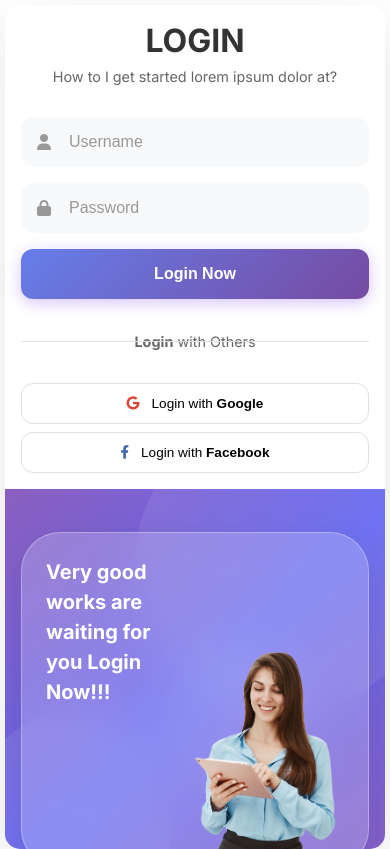
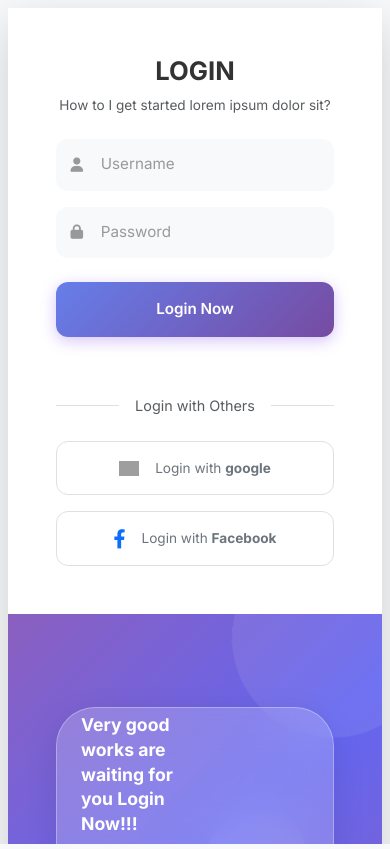
Before and after one commit to indhumohan17/login-page, a plain HTML site: page index.html in a window 390 px wide. Drawn offline with nearby package versions, Linux system fonts and the light colour scheme; grey boxes are pictures that could not be loaded.

Commit message:
first commit

```diff
--- a/index.html
+++ b/index.html
@@ -4,74 +4,103 @@
     <meta charset="UTF-8">
     <meta name="viewport" content="width=device-width, initial-scale=1.0">
     <title>Login Page</title>
+    <!-- Bootstrap CSS -->
+    <link href="https://cdn.jsdelivr.net/npm/bootstrap@5.3.0/dist/css/bootstrap.min.css" rel="stylesheet">
+    <!-- Font Awesome -->
+    <link href="https://cdnjs.cloudflare.com/ajax/libs/font-awesome/6.0.0/css/all.min.css" rel="stylesheet">
+    <!-- Google Fonts -->
+    <link href="https://fonts.googleapis.com/css2?family=Inter:wght@400;500;600;700&display=swap" rel="stylesheet">
+    <!-- Custom CSS -->
     <link rel="stylesheet" href="style.css">
-    <link href="https://cdnjs.cloudflare.com/ajax/libs/font-awesome/6.0.0/css/all.min.css" rel="stylesheet">
-    <link href="https://fonts.googleapis.com/css2?family=Inter:wght@400;500;600;700&display=swap" rel="stylesheet">
 </head>
 <body>
-    <div class="container">
-        <!-- Left Section -->
-        <div class="left-section">
-            <div class="login-form">
-                <h1 class="login-title">LOGIN</h1>
-                <p class="login-subtitle">How to I get started lorem ipsum dolor at?</p>
-
-                <form class="form">
-                    <div class="input-group">
-                        <i class="fas fa-user input-icon"></i>
-                        <input type="text" placeholder="Username" class="input-field">
+    <div class="container-fluid vh-100 p-10">
+        <div class="row h-105 bg-white rounded- shadow-lg overflow-hidden">
+            <!-- Left Section - Login Form -->
+            <div class="col-lg-6 d-flex align-items-center justify-content-center p-5">
+                <div class="w-100" style="max-width: 400px;">
+                    <!-- Login Title -->
+                    <div class="text-center mb-4">
+                        <h1 class="login-title fw-bold mb-2">LOGIN</h1>
+                        <p class="login-subtitle text-muted mb-4">How to I get started lorem ipsum dolor sit?</p>
                     </div>
 
-                    <div class="input-group">
-                        <i class="fas fa-lock input-icon"></i>
-                        <input type="password" placeholder="Password" class="input-field">
+                    <!-- Login Form -->
+                    <form>
+                        <!-- Username Input -->
+                        <div class="input-group-custom mb-3">
+                            <i class="fas fa-user position-absolute input-icon"></i>
+                            <input type="text" class="form-control custom-input" placeholder="Username" required>
                         </div>
 
-                    <button type="submit" class="login-btn">Login Now</button>
+                        <!-- Password Input -->
+                        <div class="input-group-custom mb-4">
+                            <i class="fas fa-lock position-absolute input-icon"></i>
+                            <input type="password" class="form-control custom-input" placeholder="Password" required>
+                        </div>
+
+                        <!-- Login Button -->
+                        <button type="submit" class="btn btn-gradient w-100 py-3 mb-4 fw-semibold">
+                            Login Now
+                        </button>
                     </form>
 
-                <div class="divider">
-                    <span class="divider-text"><b>Login</b>  with Others</span>
+                    <!-- Divider -->
+                    <div class="divider-container text-center mb-4">
+                        <div class="divider-line"></div>
+                        <span class="divider-text bg-white px-3 text-muted">Login with Others</span>
                     </div>
 
-                <div class="social-buttons">
-                    <button class="social-btn google-btn">
-                        <i class="fab fa-google"></i>
-                        <span>Login with <b>Google</b></span>
+                    <!-- Social Login Buttons -->
+                    <div class="d-grid gap-3">
+                        <!-- Google Login -->
+                        <button class="btn btn-outline-secondary social-btn py-3 d-flex align-items-center justify-content-center">
+                            <img src="https://developers.google.com/identity/images/g-logo.png" alt="Google" width="20" height="20" class="me-3">
+                            <span>Login with <strong>google</strong></span>
                         </button>
 
-                    <button class="social-btn facebook-btn">
-                        <i class="fab fa-facebook-f"></i>
-                        <span>Login with <b>Facebook</b></span>
+                        <!-- Facebook Login -->
+                        <button class="btn btn-outline-secondary social-btn py-3 d-flex align-items-center justify-content-center">
+                            <i class="fab fa-facebook-f text-primary me-3" style="font-size: 1.2rem;"></i>
+                            <span>Login with <strong>Facebook</strong></span>
                         </button>
                     </div>
                 </div>
             </div>
 
-        <!-- Right Section -->
-        <div class="right-section">
+            <!-- Right Section - Promotional Content -->
+            <div class="col-lg-6 gradient-bg d-flex align-items-center justify-content-center position-relative p-5">
+                <!-- Abstract Shapes -->
                 <div class="abstract-shapes">
                     <div class="shape shape-1"></div>
                     <div class="shape shape-2"></div>
                     <div class="shape shape-3"></div>
                 </div>
 
-            <div class="content-overlay">
-                <!-- Lightning Bolt Icon -->
-                <div class="lightning-icon">
-                    <i class="fas fa-bolt"></i>
+                <!-- Content Container -->
+                <div class="content-overlay d-flex flex-column justify-content-center position-relative">
+                    <!-- Promotional Text -->
+                    <h2 class="promo-text text-white fw-bold mb-4" style="margin-top: -10rem;" >
+                        Very good<br> works are <br> waiting for <br> you Login <br> Now!!!
+                    </h2>
+
+                    <!-- Woman Image Container -->
+                    <div class="image-container position-absolute d-flex justify-content-end">
+                        <img src="women with tab 1.png"
+                             alt="Professional woman holding a tablet, smiling while looking at the device"
+                             class="woman-image">
+                    </div>
                 </div>
 
-                <div class="text-content">
-                    <h2 class="overlay-text">Very good <br> works are <br> waiting for <br> you Login <br> Now!!!</h2>
-                </div>
-                <div class="image-container">
-                    <img src="women with tab 1.png"
-                         alt="Professional woman in light blue shirt holding a tablet, smiling while looking at the device"
-                         class="woman-image">
+                <!-- Lightning Icon -->
+                <div class="lightning-icon position-absolute">
+                    <i class="fas fa-bolt text-warning"></i>
                 </div>
             </div>
         </div>
     </div>
+
+    <!-- Bootstrap JS -->
+    <script src="https://cdn.jsdelivr.net/npm/bootstrap@5.3.0/dist/js/bootstrap.bundle.min.js"></script>
 </body>
 </html>
--- a/style.css
+++ b/style.css
@@ -1,120 +1,76 @@
-* {
-    margin: 0;
-    padding: 0;
-    box-sizing: border-box;
+/* Custom CSS for Bootstrap Login Page */
+body {
+    font-family: 'Inter', sans-serif;
+    background-color: #f8f9fa;
 }
 
-body {
-    font-family: 'Inter', sans-serif;
-    height: 100vh;
-    overflow: hidden;
-}
-
-.container {
-    display: flex;
-    height: 100vh;
-    position: relative;
-    border-radius: 20px;
-    overflow: hidden;
-    margin: 10px;
-    box-shadow: 0 20px 60px rgba(0, 0, 0, 0.1);
-}
-
-/* Left Section */
-.left-section {
-    flex: 1;
-    background: white;
-    display: flex;
-    align-items: center;
-    justify-content: center;
-    padding: 2rem;
-}
-
-.login-form {
-    width: 100%;
-    max-width: 400px;
-}
-
+/* Login Form Styles */
 .login-title {
     font-size: 2.5rem;
-    font-weight: 700;
     color: #333;
-    text-align: center;
-    margin-bottom: 0.5rem;
 }
 
 .login-subtitle {
-    color: #666;
-    text-align: center;
-    margin-bottom: 2rem;
     font-size: 0.9rem;
 }
 
-.form {
-    margin-bottom: 1.5rem;
-}
-
-.input-group {
+.input-group-custom {
     position: relative;
-    margin-bottom: 1rem;
 }
 
 .input-icon {
-    position: absolute;
     left: 1rem;
     top: 50%;
     transform: translateY(-50%);
     color: #999;
     font-size: 1rem;
+    z-index: 10;
 }
 
-.input-field {
+.custom-input {
+    background-color: #f8f9fa;
+    border: none;
+    border-radius: 12px;
+    padding: 1rem 1rem 1rem 3rem;
+    font-size: 1rem;
+    transition: all 0.3s ease;
     width: 100%;
-    padding: 1rem 1rem 1rem 3rem;
-    border: none;
-    background: #f8f9fa;
-    border-radius: 12px;
-    font-size: 1rem;
-    outline: none;
-    transition: all 0.3s ease;
 }
 
-.input-field:focus {
-    background: #f0f0f0;
+.custom-input:focus {
+    background-color: #f0f0f0;
     box-shadow: 0 0 0 3px rgba(124, 58, 237, 0.1);
+    border: none;
+    outline: none;
 }
 
-.input-field::placeholder {
+.custom-input::placeholder {
     color: #999;
 }
 
-.login-btn {
-    width: 100%;
-    padding: 1rem;
+.btn-gradient {
     background: linear-gradient(135deg, #667eea 0%, #764ba2 100%);
-    color: white;
     border: none;
     border-radius: 12px;
+    color: white;
     font-size: 1rem;
-    font-weight: 600;
-    cursor: pointer;
     transition: all 0.3s ease;
     box-shadow: 0 4px 15px rgba(124, 58, 237, 0.3);
 }
 
-.login-btn:hover {
+.btn-gradient:hover {
     transform: translateY(-2px);
     box-shadow: 0 6px 20px rgba(124, 58, 237, 0.4);
+    color: white;
 }
 
-.divider {
+/* Divider Styles */
+.divider-container {
     position: relative;
-    text-align: center;
     margin: 2rem 0;
 }
 
-.divider::before {
-    content: '';
+.divider-line {
     position: absolute;
     top: 50%;
     left: 0;
@@ -124,63 +80,42 @@ body {
 }
 
 .divider-text {
-    background: white;
-    padding: 0 1rem;
-    color: #666;
     font-size: 0.9rem;
+    position: relative;
+    z-index: 10;
 }
 
-.social-buttons {
-    display: flex;
-    flex-direction: column;
-    gap: 0.75rem;
-}
-
+/* Social Button Styles */
 .social-btn {
-    display: flex;
-    align-items: center;
-    justify-content: center;
-    gap: 0.75rem;
-    padding: 0.875rem;
-    border: 1px solid #e0e0e0;
     border-radius: 12px;
-    background: white;
-    cursor: pointer;
     transition: all 0.3s ease;
     font-size: 0.9rem;
+    border: 1px solid #e0e0e0;
+    background: white;
 }
 
 .social-btn:hover {
     transform: translateY(-1px);
     box-shadow: 0 4px 12px rgba(0, 0, 0, 0.1);
+    background: white;
+    border-color: #d0d0d0;
 }
 
-.google-btn i {
-    color: #db4437;
+/* Right Section - Gradient Background */
+.gradient-bg {
+    background: linear-gradient(135deg, #8B5FBF 0%, #6366F1 50%, #8B5FBF 100%);
+    overflow: hidden;
+    min-height: 100vh;
 }
 
-.facebook-btn i {
-    color: #4267b2;
-}
-
-/* Right Section */
-.right-section {
-    flex: 1;
-    background: linear-gradient(135deg, #8B5FBF 0%, #6366F1 50%, #8B5FBF 100%);
-    position: relative;
-    display: flex;
-    align-items: center;
-    justify-content: center;
-    padding: 2rem;
-    overflow: hidden;
-}
-
+/* Abstract Shapes */
 .abstract-shapes {
     position: absolute;
     top: 0;
     left: 0;
     right: 0;
     bottom: 0;
+    pointer-events: none;
 }
 
 .shape {
@@ -214,10 +149,15 @@ body {
 }
 
 @keyframes float {
-    0%, 100% { transform: translateY(0px) rotate(0deg); }
-    50% { transform: translateY(-30px) rotate(5deg); }
+    0%, 100% {
+        transform: translateY(0px) rotate(0deg);
+    }
+    50% {
+        transform: translateY(-30px) rotate(5deg);
+    }
 }
 
+/* Content Overlay */
 .content-overlay {
     background: rgba(255, 255, 255, 0.2);
     backdrop-filter: blur(20px);
@@ -229,14 +169,13 @@ body {
     box-shadow: 0 8px 32px rgba(0, 0, 0, 0.1);
     border: 1px solid rgba(255, 255, 255, 0.3);
     position: relative;
+    z-index: 2;
 }
 
-/* Lightning Icon inside overlay */
+/* Lightning Icon */
 .lightning-icon {
-    position: absolute;
     bottom: 2rem;
-    top: 22.3rem;
-    right: 24.5rem;
+    right: -1.5rem;
     width: 50px;
     height: 50px;
     background: white;
@@ -245,61 +184,71 @@ body {
     align-items: center;
     justify-content: center;
     box-shadow: 0 4px 20px rgba(0, 0, 0, 0.15);
+    z-index: 3;
 }
 
 .lightning-icon i {
+    font-size: 1.25rem;
     color: #fbbf24;
-    font-size: 1.25rem;
 }
 
-.overlay-text {
-    color: white;
+/* Promotional Text */
+.promo-text {
     font-size: 1.75rem;
-    font-weight: 700;
+    line-height: 1.5;
     margin-bottom: 1.5rem;
-    line-height: 1.5;
+    z-index: 2;
+    position: relative;
 }
 
+/* Woman Image */
 .image-container {
-    display: flex;
-    justify-content: center;
-    margin-top: 1rem;
-}
-
-.woman-image {
-    position: absolute;
     bottom: 0;
     right: 0;
     left: 0;
     margin: auto;
+    z-index: 1;
+}
+
+.woman-image {
     width: 200%;
-    max-height: 100%;
-    object-fit: cover;
     max-width: 680px;
     height: auto;
+    object-fit: cover;
+    border-radius: 16px;
     margin-top: -14.6rem;
     margin-right: -5rem;
-    border-radius: 16px;
-
 }
 
-/* Responsive Design */
-@media (max-width: 768px) {
-    .container {
-        flex-direction: column;
-        overflow-y: auto;
-        margin: 5px;
-        border-radius: 15px;
+/* Container rounded corners */
+.rounded-4 {
+    border-radius: 1.5rem !important;
+}
+
+/* Enhanced Responsive Design */
+@media (max-width: 1199.98px) {
+    .content-overlay {
+        max-width: 380px;
+        padding: 2.2rem;
     }
 
-    .left-section,
-    .right-section {
-        flex: none;
-        min-height: 50vh;
+    .promo-text {
+        font-size: 1.6rem;
     }
 
-    .login-form {
-        max-width: 350px;
+    .woman-image {
+        max-width: 600px;
+        margin-top: -13rem;
+    }
+}
+
+@media (max-width: 991.98px) {
+    .row {
+        flex-direction: column;
+    }
+
+    .gradient-bg {
+        min-height: 60vh;
     }
 
     .login-title {
@@ -309,83 +258,205 @@ body {
     .content-overlay {
         max-width: 350px;
         padding: 2rem;
+        height: auto;
+        min-height: 400px;
+        margin: 2rem auto;
     }
 
-    .overlay-text {
+    .promo-text {
         font-size: 1.5rem;
+        margin-bottom: 2rem;
+
     }
 
     .woman-image {
         max-width: 380px;
         margin-top: -10rem;
         margin-right: 0;
-        margin-left: 0;
-        position: absolute;
-        bottom: 0;
-        right: 0;
-        left: 0;
-        margin: auto;
+        width: 150%;
     }
 
     .lightning-icon {
         bottom: 1.5rem;
-        left: 1.5rem;
+        right: 1.5rem;
         width: 45px;
         height: 45px;
     }
+
+    .col-lg-6:first-child {
+        order: 1;
+    }
+
+    .col-lg-6:last-child {
+        order: 2;
+    }
 }
 
-@media (max-width: 480px) {
-    .left-section,
-    .right-section {
+@media (max-width: 767.98px) {
+    .container-fluid {
         padding: 1rem;
-        position: relative;
-        overflow: hidden;
-        z-index: 1;
-
-        /* Add any additional styles here */
-        .woman-image {
-            max-width: 100%;
-            margin-top: -10rem;
-            width: 200%;
-            margin-right: 0;
-            margin-left: 0;
-            position: absolute;
-            bottom: 0;
-            right: 0;
-            left: 0;
-            margin: auto;
-        }
     }
 
-    .login-form {
-        max-width: 100%;
+    .login-title {
+        font-size: 1.8rem;
     }
 
-    .social-buttons {
-        gap: 0.5rem;
+    .custom-input {
+        padding: 0.9rem 0.9rem 0.9rem 2.8rem;
+        font-size: 0.95rem;
     }
 
-    .social-btn {
-        padding: 0.75rem;
+    .input-icon {
+        left: 0.9rem;
+        font-size: 0.9rem;
+    }
+
+    .btn-gradient {
+        padding: 0.8rem 1rem;
+        font-size: 0.95rem;
+    }
+
+    .content-overlay {
+        max-width: 520px;
+        padding: 1.8rem;
+        min-height: 550px;
+    }
+
+    .promo-text {
+        font-size: 2.5rem;
+
+    }
+
+    .woman-image {
+        max-width: 700px;
+        margin-top: -8rem;
+        margin-right: -5rem;
+        width: 200%;
+    }
+}
+
+@media (max-width: 575.98px) {
+    .container-fluid {
+        padding: 0.5rem;
+    }
+
+    .row {
+        margin: 0;
+    }
+
+    .col-lg-6 {
+        padding: 1.5rem;
+    }
+
+    .login-title {
+        font-size: 1.6rem;
+    }
+
+    .login-subtitle {
         font-size: 0.85rem;
     }
 
     .content-overlay {
         padding: 1.5rem;
+        min-height: 320px;
+        max-width: 280px;
     }
 
-    .overlay-text {
-        font-size: 1.25rem;
+    .promo-text {
+        font-size: 1.1rem;
+        line-height: 1.4;
     }
+
     .woman-image {
-        max-width: 250px;
-        margin-top: -8rem;
-        margin-right: 0;
-        position: absolute;
-        bottom: 0;
-        right: 0;
-        left: 0;
-        margin: auto;
+        max-width: 220px;
+        margin-top: -6rem;
+        width: 110%;
+    }
+
+    .social-btn {
+        padding: 0.7rem;
+        font-size: 0.85rem;
+    }
+
+    .lightning-icon {
+        width: 40px;
+        height: 40px;
+        bottom: 1rem;
+        right: 1rem;
+    }
+
+    .lightning-icon i {
+        font-size: 1rem;
+    }
+
+    .shape-1 {
+        width: 200px;
+        height: 200px;
+    }
+
+    .shape-2 {
+        width: 150px;
+        height: 150px;
+    }
+
+    .shape-3 {
+        width: 100px;
+        height: 100px;
     }
 }
+
+@media (max-width: 375px) {
+    .container-fluid {
+        padding: 0.25rem;
+    }
+
+    .col-lg-6 {
+        padding: 1rem;
+    }
+
+    .login-title {
+        font-size: 1.4rem;
+    }
+
+    .content-overlay {
+        max-width: 260px;
+        padding: 1.2rem;
+        min-height: 280px;
+    }
+
+    .promo-text {
+        font-size: 1rem;
+    }
+
+    .woman-image {
+        max-width: 180px;
+        margin-top: -5rem;
+    }
+
+    .custom-input {
+        padding: 0.8rem 0.8rem 0.8rem 2.5rem;
+        font-size: 0.9rem;
+    }
+
+    .btn-gradient {
+        padding: 0.7rem;
+        font-size: 0.9rem;
+    }
+}
+
+
+/* Smooth transitions for all responsive changes */
+* {
+    transition: all 0.3s ease;
+}
+
+/* Ensure images are always responsive */
+img {
+    max-width: 100%;
+    height: auto;
+}
+
+/* Prevent horizontal scrolling */
+body, html {
+    overflow-x: hidden;
+}
```
Lines whose indentation alone changed are shown as unchanged.
